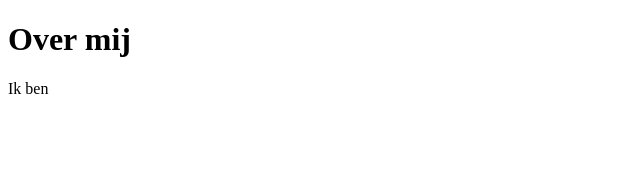
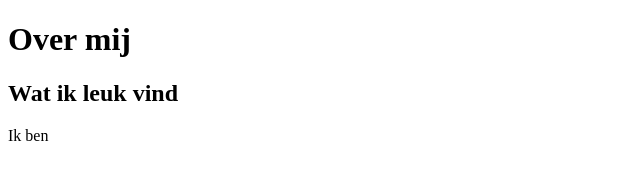
Before and after one commit to VjIt14/SlowHorses, a plain HTML site: page overmij.html in a window 1280 px wide. Shown: the whole page, without its empty margins (0-640 px from the left). Drawn offline with Linux system fonts and the light colour scheme.

Commit message:
Added new h2

```diff
--- a/overmij.html
+++ b/overmij.html
@@ -6,6 +6,7 @@
 	</head>
 	<body>
 		<h1>Over mij</h1>
+		<h2>Wat ik leuk vind</h2>
 		<p>Ik ben	</p>
 	</body>
 </html>
```
